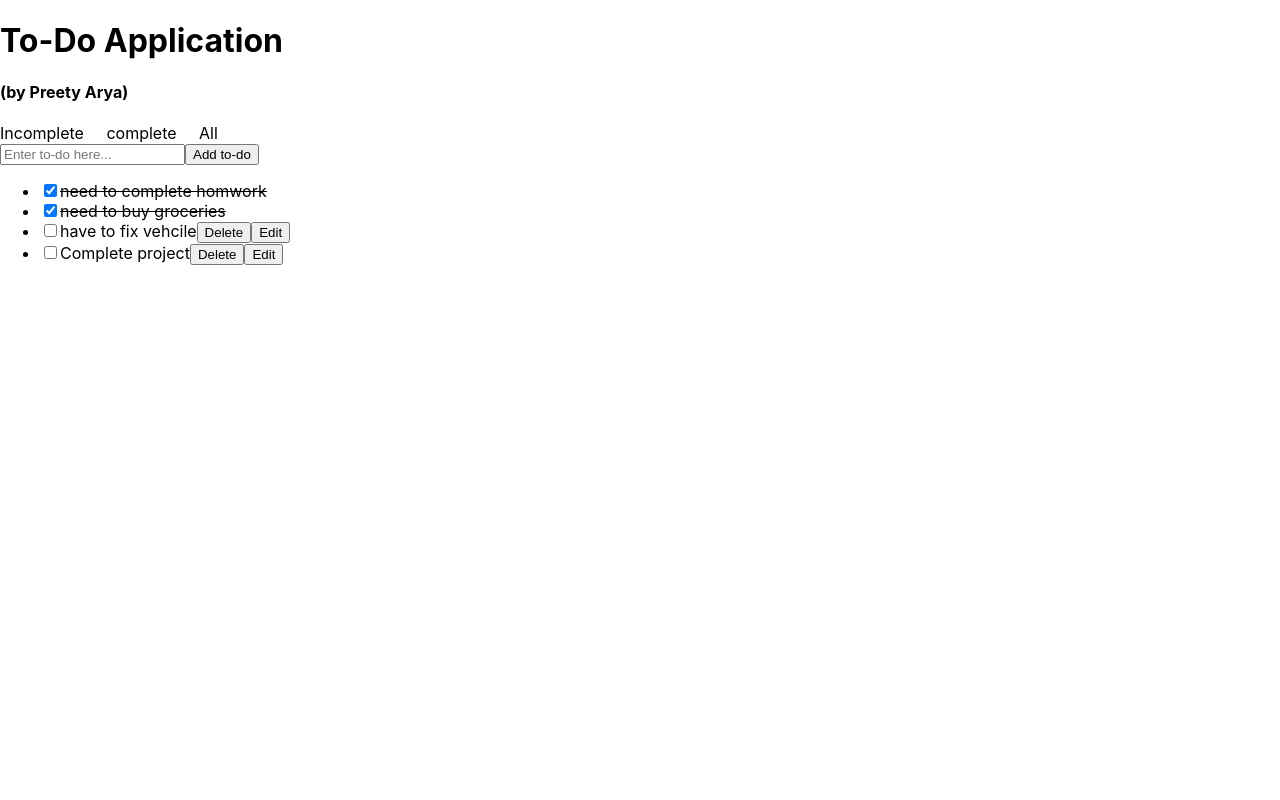
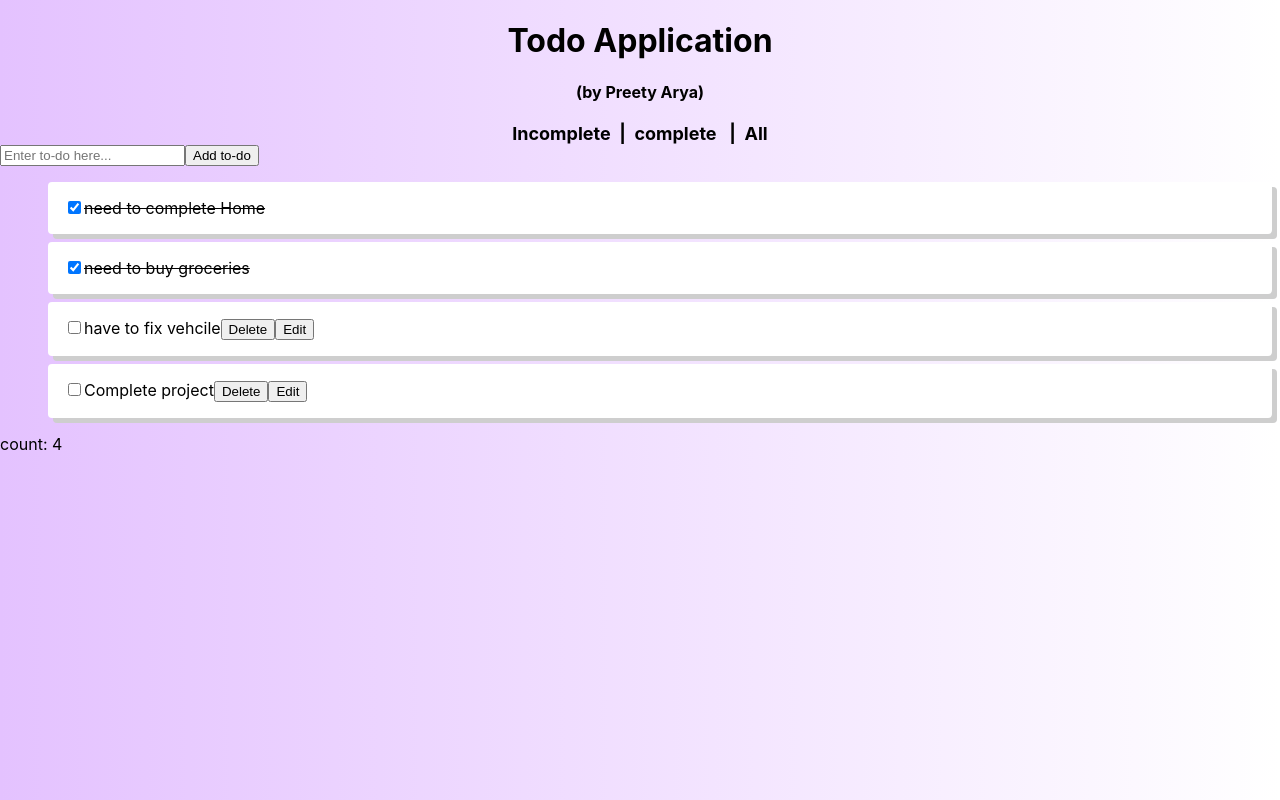
Before and after one commit to aryapreety2204/Todo-react-app, a React (Create React App) app: page / in a window 1280 px wide. Built offline with nearby package versions, Linux system fonts and the light colour scheme.

Commit message:
added count for todo's and styling

```diff
--- a/src/App.css
+++ b/src/App.css
@@ -1,38 +1,30 @@
-.App {
+body{
+  background:linear-gradient(90deg ,#E4C2FF,#FFFFFF);
+  /* background-repeat: no-repeat; */
+}
+.heading
+{
   text-align: center;
 }
+.sub-heading{
+  text-align: center;
+  font-weight: bold;
+}
+.incomplete{
+  text-align: center;
+  font-weight: bold;
+  font-size: large;
+}
+.Liststyle
+{
+  list-style: none;
+}
+li
+{
+  background-color: #ffffff;
+  border-radius: 4px;
+  padding: 16px;
+  margin: 8px;
+  box-shadow:5px 5px #cecece ;
 
-.App-logo {
-  height: 40vmin;
-  pointer-events: none;
 }
-
-@media (prefers-reduced-motion: no-preference) {
-  .App-logo {
-    animation: App-logo-spin infinite 20s linear;
-  }
-}
-
-.App-header {
-  background-color: #282c34;
-  min-height: 100vh;
-  display: flex;
-  flex-direction: column;
-  align-items: center;
-  justify-content: center;
-  font-size: calc(10px + 2vmin);
-  color: white;
-}
-
-.App-link {
-  color: #61dafb;
-}
-
-@keyframes App-logo-spin {
-  from {
-    transform: rotate(0deg);
-  }
-  to {
-    transform: rotate(360deg);
-  }
-}
--- a/src/App.js
+++ b/src/App.js
@@ -6,15 +6,16 @@ var count = 0
 const INCOMPLETED = "INCOMPLETED"
 const COMPLETED="COMPLETED"
 const ALL ="ALL"
+var countOfTodos = 0
 
 function App() {
 
   const [editingFlag, setEditingFlag]=useState(-1)
-  const [filter,setFilter] = useState(ALL)
+  const [filter,setFilter] = useState(COMPLETED)
   const [todoList, setTodoList] = useState([
     {
       id: count++,
-      todo:"need to complete homwork",
+      todo:"need to complete Home",
       completed: true
     },
     {
@@ -121,14 +122,20 @@ function App() {
         default:
       }
     }
+    // const myStyle={
+    //   backgroundColor: "#E4C2FF",
+    //   color: "red"
+    // style={myStyle} // passing in div this line
+    // }
+
     return (
     <div>
-     <h1>To-Do Application</h1>
-     <h4>(by Preety Arya)</h4>
+     <h1 className='heading'>Todo Application</h1>
+     <h4 className='sub-heading'>(by Preety Arya)</h4>
 
-     <div>
-      <label onClick={()=> filterTodo(INCOMPLETED)}>Incomplete</label> &nbsp;&nbsp;&nbsp;&nbsp;
-      <label onClick={()=> filterTodo(COMPLETED)}>complete</label> &nbsp;&nbsp;&nbsp;&nbsp;
+      <div className='incomplete'>
+        <label onClick={()=> filterTodo(INCOMPLETED)}>Incomplete &nbsp;|</label> &nbsp;
+        <label onClick={()=> filterTodo(COMPLETED)}>complete &nbsp; |</label> &nbsp;
         <label onClick={()=>filterTodo(ALL)}>All</label>
       </div>
 
@@ -136,17 +143,20 @@ function App() {
       <button onClick={addTodo}>Add to-do</button>
 
       <div>
-         <ul>
+         <ul className='Liststyle'>
           {
-            todoList.map(iterator=>
+            todoList.map(iterator =>
             {
+              if(todoList[0].id === iterator.id)
+              countOfTodos = 0
+
               switch(filter)
               {
                 case INCOMPLETED:
                 {
                   if (!iterator.completed)
                   {
-
+                     countOfTodos +=1
                      return <li key={iterator.id}>
 
                             {
@@ -178,43 +188,14 @@ function App() {
                     break;
 
                   }
+
                 }
                 case COMPLETED:
                 {
-                      if(iterator.completed)
-                      {
+                  if(iterator.completed){
+                    countOfTodos +=1
                     return <li key={iterator.id}>
-                          {
-                              iterator.completed == true ?
-                              <><input type="checkbox" onChange={()=>completeTodo(iterator.id)} checked/>
-                                <s>{iterator.todo}</s>
-                              </>:
 
-                              <>
-                                { editingFlag === iterator.id ?
-                                <>
-                                    <input type="checkbox" onChange={()=>completeTodo(iterator.id)}/>
-                                    <input type="text" defaultValue={iterator.todo} id="editingTodo"/>
-                                    <button onClick={()=>deleteTodo(iterator.id)}>Delete</button>
-                                    <button onClick={saveEditedTodo}>save</button>
-                                  </> :
-                                  <>
-                                    <input type="checkbox" onChange={()=>completeTodo(iterator.id)}/>
-                                    {iterator.todo}
-                                    <button onClick={()=>deleteTodo(iterator.id)}>Delete</button>
-                                    <button onClick={()=>editTodo(iterator.id)}>Edit</button>
-                                  </>
-                                }
-                              </>
-                          }
-                        </li>
-                          break;
-                       }
-
-                    }
-                case ALL:
-                {
-                      return <li key={iterator.id}>
                             {
                               iterator.completed == true ?
                               <><input type="checkbox" onChange={()=>completeTodo(iterator.id)} checked/>
@@ -243,15 +224,52 @@ function App() {
                     </li>
                     break;
                   }
-                default:
+                }
+               case ALL:
+               {
+                countOfTodos +=1
+                return <li key={iterator.id}>
+
+                            {
+                              iterator.completed == true ?
+                              <><input type="checkbox" onChange={()=>completeTodo(iterator.id)} checked/>
+                                <s>{iterator.todo}</s>
+                              </>:
+
+                              <>
+                                { editingFlag === iterator.id ?
+                                <>
+                                    <input type="checkbox" onChange={()=>completeTodo(iterator.id)}/>
+                                    <input type="text" defaultValue={iterator.todo} id="editingTodo"/>
+                                    <button onClick={()=>deleteTodo(iterator.id)}>Delete</button>
+                                    <button onClick={saveEditedTodo}>save</button>
+                                  </> :
+                                  <>
+                                    <input type="checkbox" onChange={()=>completeTodo(iterator.id)}/>
+                                    {iterator.todo}
+                                    <button onClick={()=>deleteTodo(iterator.id)}>Delete</button>
+                                    <button onClick={()=>editTodo(iterator.id)}>Edit</button>
+                                  </>
+                                }
+                              </>
                             }
 
 
+                    </li>
+                    break;
+               }
+
+              default:
+            }
             })
           }
           </ul>
        </div>
+          <div>
+            count: {countOfTodos}
           </div>
+    </div>
+
 );
 }
 
```
Lines whose indentation alone changed are shown as unchanged.
